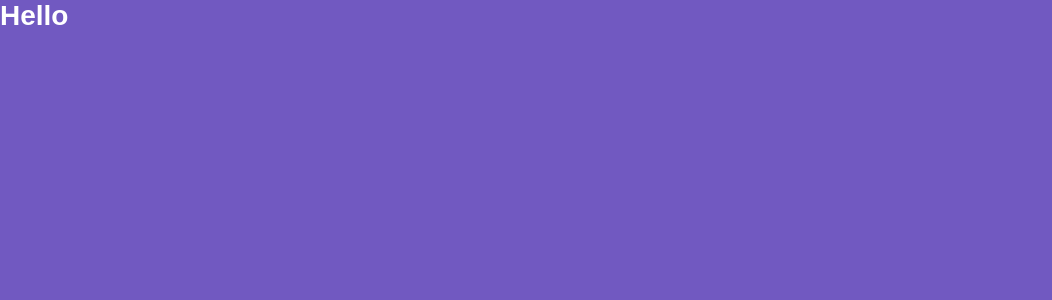
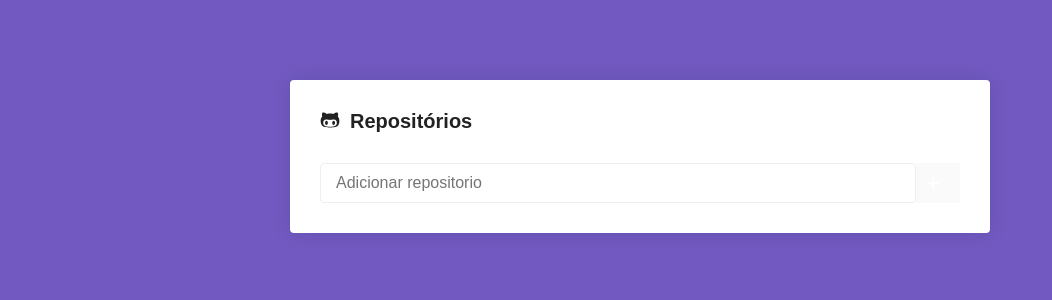
Before and after one commit to vessoni/GithubApi-Web-ReactJS, a React (Create React App) app: page / in a window 1280 px wide. Shown: the top 300 px of the page, without its empty margins (0-1052 px from the left). Built offline with nearby package versions, Linux system fonts and the light colour scheme; the HTML template or start-up script is replaced by a standard one.

Commit message:
Add style in main, but need maintenance

```diff
--- a/package.json
+++ b/package.json
@@ -5,6 +5,7 @@
   "dependencies": {
     "react": "^16.9.0",
     "react-dom": "^16.9.0",
+    "react-icons": "^3.7.0",
     "react-router-dom": "^5.0.1",
     "react-scripts": "3.1.1",
     "styled-components": "^4.3.2"
--- a/src/pages/Main/index.js
+++ b/src/pages/Main/index.js
@@ -1,9 +1,25 @@
 import React from 'react';
 
-import { Title } from './styles';
+import { FaGithubAlt, FaPlus } from 'react-icons/fa';
+import { Container, Form, SubmitButton } from './styles';
 
 function Main() {
-  return <Title>Hello</Title>;
+  return (
+    <Container>
+      <h1>
+        <FaGithubAlt />
+        Repositórios
+      </h1>
+
+      <Form onSubmit={() => {}}>
+        <input type="text" placeholder="Adicionar repositorio" />
+
+        <SubmitButton disabled>
+          <FaPlus color="#fff" size={14} />
+        </SubmitButton>
+      </Form>
+    </Container>
+  );
 }
 
 export default Main;
--- a/src/pages/Main/styles.js
+++ b/src/pages/Main/styles.js
@@ -1,5 +1,44 @@
 import styled from 'styled-components';
 
-export const Title = styled.h1`
-  color: #fff;
+export const Container = styled.div`
+  max-width: 700px;
+  background: #fff;
+  border-radius: 4px;
+  box-shadow: 0 0 20px rgba(0, 0, 0, 0.1);
+  padding: 30px;
+  margin: 80px auto;
+
+  h1 {
+    font-size: 20px;
+    display: flex;
+    flex-direction: row;
+    flex-direction: center;
+  }
+
+  svg {
+    margin-right: 10px;
+  }
 `;
+
+export const Form = styled.form`
+  margin-top: 30px;
+  display: flex;
+  flex-direction: row;
+
+  input {
+    flex: 1;
+    border: 1px solid #eee;
+    padding: 10px 15px;
+    border-radius: 4px;
+    font-size: 16px;
+  }
+`;
+
+export const SubmitButton = styled.button`
+  border: 0;
+  padding: 0px 10px 0px;
+
+  display: flex;
+  justify-content: center;
+  align-items: center;
+`;
```
Also changed, not shown: 1 other file (tests, documents, lock files or other folders).
